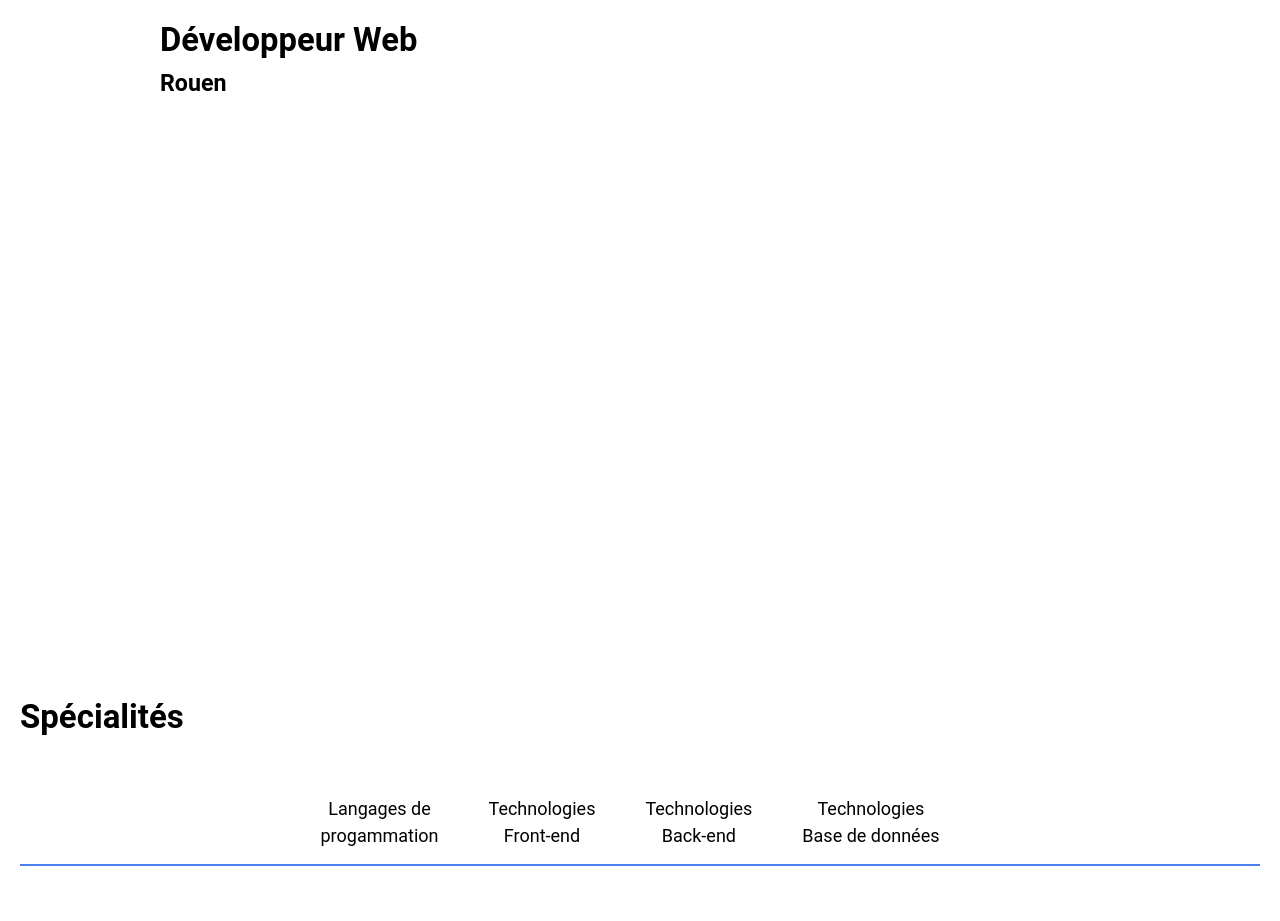
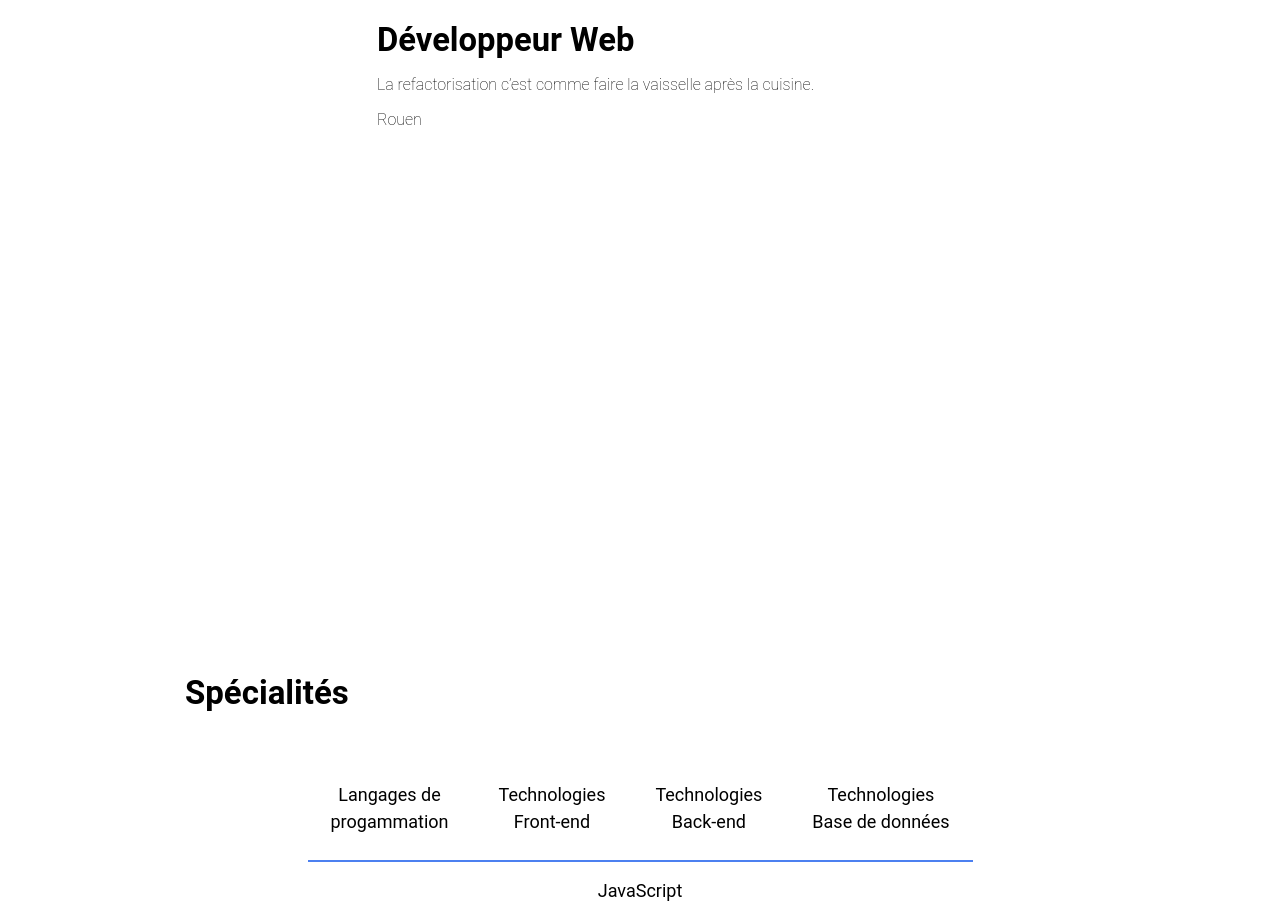
Before and after one commit to Math657/portfolio, a React (Create React App) app: page / in a window 1280 px wide. Shown: the part 454-1375 px from the top of the page. Before the commit the page ends 1340 px from the top, so only its background shows below. Built offline with nearby package versions, Linux system fonts and the light colour scheme.

Commit message:
skills details

```diff
--- a/src/App.css
+++ b/src/App.css
@@ -6,6 +6,8 @@
 
 body {
     font-family: 'Roboto', sans-serif;
+    max-width: 950px;
+    margin: auto;
 }
 
 a {
@@ -49,13 +51,20 @@ a {
 .intro {
     padding: 20px;
     margin-top: 10em;
-    margin-bottom: 20em;
-    margin-left: 5em;
+    margin-bottom: 18em;
+    margin-left: 15vw;
     font-size: 28px;
+    font-weight: 800;
 }
 
 .intro h1, .intro h3 {
     margin-bottom: 10px;
+}
+
+.intro h5 {
+    font-size: 16px;
+    margin-top: 1em;
+    font-weight: 100;
 }
 
 /* SKill */
@@ -71,26 +80,31 @@ a {
     justify-content: center;
     list-style-type: none;
     margin-top: 2em;
-    border-bottom: 2px solid rgb(76, 128, 240);
+
 }
 
 .skill-item li {
     font-size: 18px;
-    padding: 15px 35px 15px 15px;
+    padding: 25px;
     line-height: 150%;
     text-align: center;
+
 }
 
-.skill-item ul:hover {
+
+.skill-item li:hover {
+    background-color: #dad8d8cb;
+    border-radius: 15px 15px 0 0;
     cursor: pointer;
 }
 
-.skill-item li:hover {
-    background-color: #c0c0c0cb;
-    border-radius: 15px;
+/* Skill Details */
+
+.skill-details {
+    text-align: center;
+    max-width: 665px;
+    margin: auto;
+    padding-top: 1em;
+    font-size: 18px;
+    border-top: 2px solid rgb(76, 128, 240);
 }
-
-.skill-item li:active {
-    background-color: #c0c0c0cb;
-    border-radius: 15px;
-}
--- a/src/components/Intro.js
+++ b/src/components/Intro.js
@@ -6,6 +6,7 @@ export class Intro extends Component {
             <div class="intro">
                 <h1>Mathieu Dessaint</h1>
                 <h3>Développeur Web</h3>
+                <h5>La refactorisation c’est comme faire la vaisselle après la cuisine.</h5>
                 <h5>Rouen</h5>
             </div>
         )
--- a/src/components/skill/SkillItem.js
+++ b/src/components/skill/SkillItem.js
@@ -2,34 +2,99 @@ import React, { Component } from 'react'
 
 export class SkillItem extends Component {
     state = {
-        skills: [
-            {
-                id: 1,
-                title: '',
-                active: true
-            },
-            {
-                id: 2,
-                title: '',
-                active: false
-            }
-        ]
+        skill0: true,
+        skill1: false,
+        skill2: false,
+        skill3: false,
     }
 
-    getStyle = () => {
+    // getStyle = () => {
+    //     if (this.state.skills.active) {
+    //         return {
+    //             display: 'inline'
+    //         }
+    //     } else {
+    //         return {
+    //             display: 'none'
+    //         }
+    //     }
+    // }
+    // if active true so style it and show its div
 
+
+    // refactoriser (map?)
+    activeSkill = (id) => {
+       switch(id) {
+           case '0':
+               this.setState({ skill0: true })
+               this.setState({ skill1: false })
+               this.setState({ skill2: false })
+               this.setState({ skill3: false })
+            break
+
+            case '1':
+               this.setState({ skill0: false })
+               this.setState({ skill1: true })
+               this.setState({ skill2: false })
+               this.setState({ skill3: false })
+            break
+
+            case '2':
+               this.setState({ skill0: false})
+               this.setState({ skill1: false })
+               this.setState({ skill2: true })
+               this.setState({ skill3: false })
+            break
+
+            case '3':
+               this.setState({ skill0: false})
+               this.setState({ skill1: false })
+               this.setState({ skill2: false })
+               this.setState({ skill3: true })
+            break
+
+            default:
+                this.setState({ skill0: true })
+                this.setState({ skill1: false })
+                this.setState({ skill2: false })
+                this.setState({ skill3: false })
+       }
     }
-    // if active true so style it and show its div
 
     render() {
         return (
-            <div class="skill-item">
-                <ul>
-                    <li>Langages de <br></br> progammation</li>
-                    <li>Technologies <br></br> Front-end</li>
-                    <li>Technologies <br></br> Back-end</li>
-                    <li>Technologies <br></br> Base de données</li>
-                </ul>
+            <div class="skill-container">
+                <div class="skill-item">
+                    <ul>
+                        <li onClick={() => this.activeSkill('0')}>Langages de <br></br> progammation</li>
+                        <li onClick={() => this.activeSkill('1')}>Technologies <br></br> Front-end</li>
+                        <li onClick={() => this.activeSkill('2')}>Technologies <br></br> Back-end</li>
+                        <li onClick={() => this.activeSkill('3')}>Technologies <br></br> Base de données</li>
+                    </ul>
+                </div>
+                {this.state.skill0 === true &&
+                    <div class="skill-details">
+                        <p>JavaScript</p>
+                    </div>
+                }
+
+                {this.state.skill1 === true &&
+                    <div class="skill-details">
+                        <p>Vue.js, React, HTML, CSS, SASS</p>
+                    </div>
+                }
+
+                {this.state.skill2 === true &&
+                    <div class="skill-details">
+                        <p>Node.js, Express, MySQL</p>
+                    </div>
+                }
+
+                {this.state.skill3 === true &&
+                    <div class="skill-details">
+                        <p>MySQL, MongoDB</p>
+                    </div>
+                }
             </div>
         )
     }
```
Also changed, not shown: src/components/skill/SkillDetails.js (added, +13 -0 lines), 1 other file (tests, documents, lock files or other folders).
